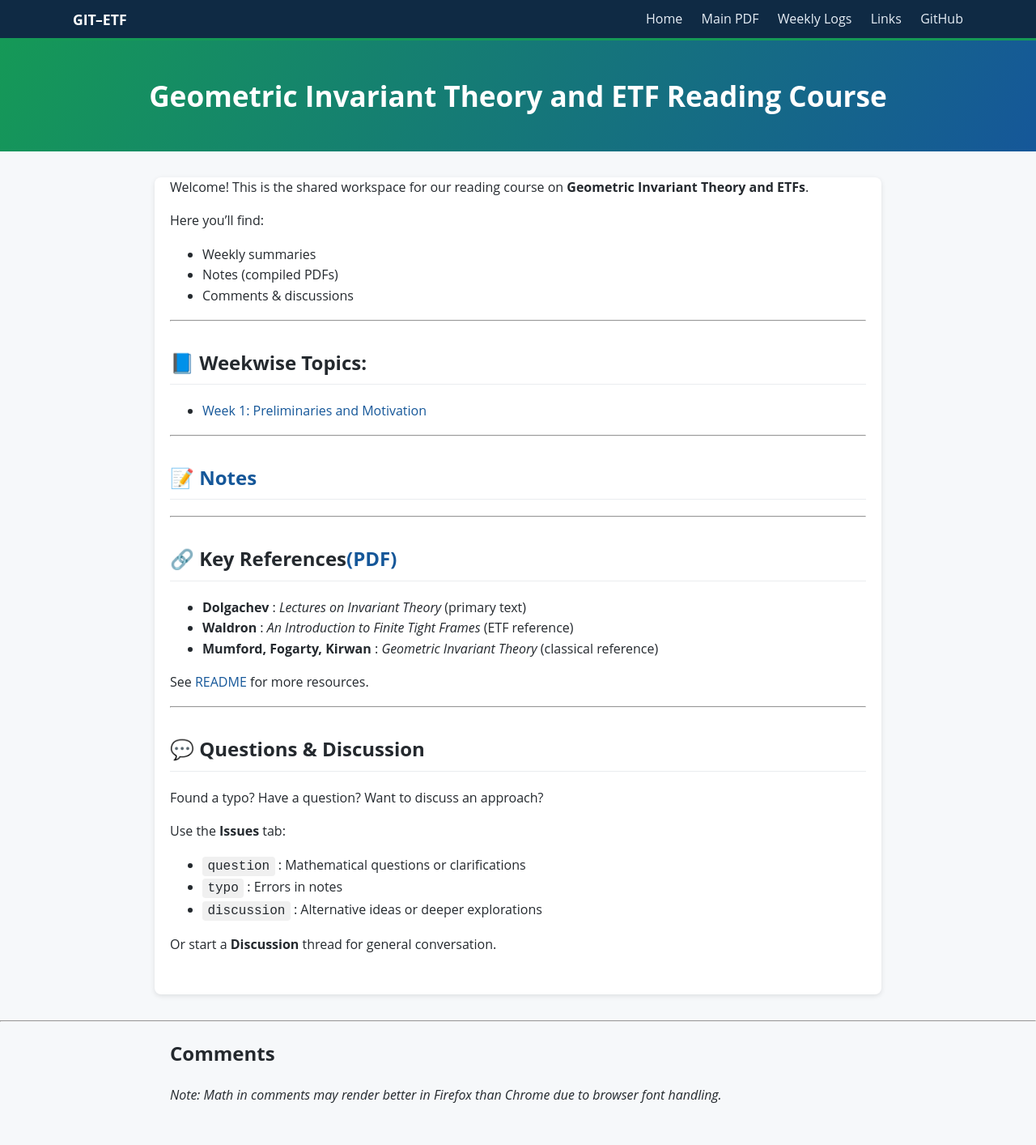
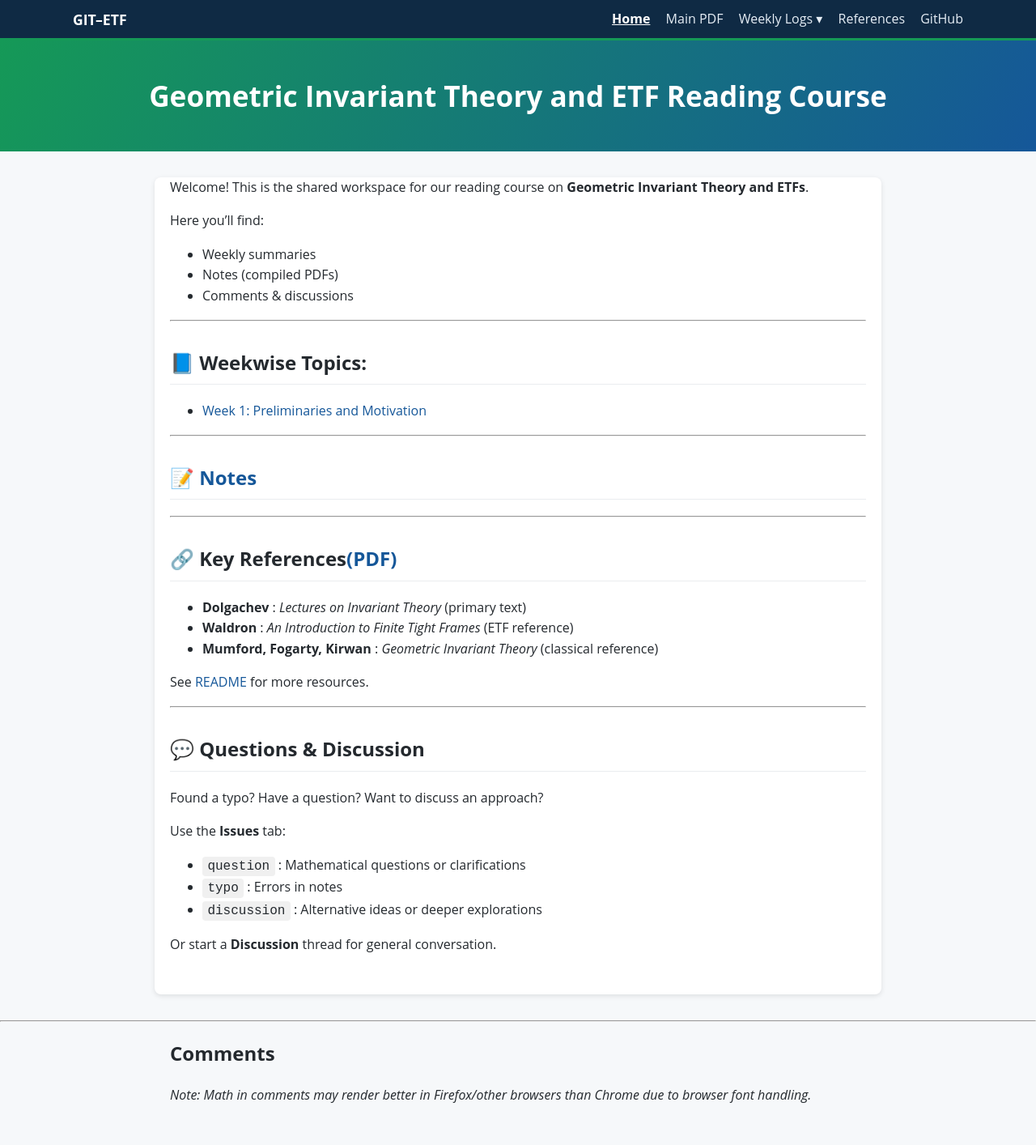
Before and after one commit to ayanava314/GIT-ETF, a Jekyll site: the page built from index.md, in a window 1280 px wide. Shown: the whole page at 81% size. Built offline with Jekyll 4.4.1, drawn with Linux system fonts in a browser that asks for light colours; comment, search, counter and statistics services are not loaded.

Commit message:
Refactor CSS comments and dropdown structure
Updated styling comments for clarity and organized dropdown menu for weekly logs.

```diff
--- a/_layouts/default.html
+++ b/_layouts/default.html
@@ -39,9 +41,9 @@
   }
 }
 
-/* ================================
-   BASE THEME (CAYMAN-LIKE)
-   ================================ */
+/* ======================================================
+   BASE THEME (CAYMAN-STYLE)
+   ====================================================== */
 @import url("https://fonts.googleapis.com/css?family=Open+Sans:300,400,600,700");
 @import url("https://fonts.googleapis.com/css?family=Roboto+Mono:400,700");
 
@@ -60,9 +62,9 @@
   line-height: 1.6;
 }
 
-/* ================================
+/* ======================================================
    TOP NAV BAR
-   ================================ */
+   ====================================================== */
 .site-nav {
   background: #0f2a44;
   border-bottom: 3px solid var(--accent);
@@ -84,6 +86,11 @@
   text-decoration: none;
 }
 
+.nav-links {
+  display: flex;
+  align-items: center;
+}
+
 .nav-links a {
   margin-left: 1.2rem;
   color: #e6eef6;
@@ -96,24 +103,83 @@
   color: #ffffff;
 }
 
+/* Active page highlight */
+.nav-links a.active {
+  text-decoration: underline;
+  font-weight: 700;
+  color: #ffffff;
+}
+
+/* ======================================================
+   DROPDOWN (WEEKLY LOGS)
+   ====================================================== */
+.dropdown {
+  position: relative;
+  display: inline-block;
+  margin-left: 1.2rem;
+}
+
+.dropdown-toggle {
+  cursor: pointer;
+  color: #e6eef6;
+  font-weight: 500;
+}
+
+.dropdown-menu {
+  display: none;
+  position: absolute;
+  background: #0f2a44;
+  min-width: 140px;
+  margin-top: 0.4rem;
+  border-radius: 4px;
+  box-shadow: 0 4px 10px rgba(0,0,0,0.2);
+  z-index: 10;
+}
+
+.dropdown-menu a {
+  display: block;
+  padding: 0.5rem 0.8rem;
+  color: #e6eef6;
+  text-decoration: none;
+}
+
+.dropdown-menu a:hover {
+  background: rgba(255,255,255,0.08);
+}
+
+.dropdown-menu a.active {
+  font-weight: 700;
+  text-decoration: underline;
+  color: #ffffff;
+}
+
+.dropdown:hover .dropdown-menu {
+  display: block;
+}
+
 /* Mobile */
 @media (max-width: 768px) {
   .nav-inner {
     flex-direction: column;
     align-items: flex-start;
   }
+
   .nav-links {
     margin-top: 0.4rem;
+    flex-wrap: wrap;
   }
-  .nav-links a {
+
+  .nav-links a,
+  .dropdown {
     margin-left: 0;
     margin-right: 1rem;
+    margin-top: 0.3rem;
   }
 }
 
-/* ================================
+/* ======================================================
    TITLE BANNER
-   ================================ */
+   ====================================================== */
 .site-header {
   background: linear-gradient(120deg, var(--accent), var(--accent2));
   color: white;
@@ -132,9 +198,9 @@
   font-size: 1.1rem;
 }
 
-/* ================================
+/* ======================================================
    MAIN CONTENT
-   ================================ */
+   ====================================================== */
 main {
   max-width: 860px;
   margin: 2rem auto;
@@ -178,15 +244,44 @@
   <!-- TOP NAVIGATION -->
   <nav class="site-nav">
     <div class="nav-inner">
+
       <a href="{{ '/' | relative_url }}" class="nav-title">
         GIT–ETF
       </a>
+
       <div class="nav-links">
-        <a href="{{ '/' | relative_url }}">Home</a>
-        <a href="{{ '/notes/main.pdf' | relative_url }}">Main PDF</a>
-        <a href="{{ '/week01.html' | relative_url }}">Weekly Logs</a>
-        <a href="{{ '/links.html' | relative_url }}">Links</a>
-        <a href="https://github.com/ayanava314/GIT-ETF" target="_blank">GitHub</a>
+
+        <a href="{{ '/' | relative_url }}"
+           class="{% if page.url == '/' %}active{% endif %}">
+          Home
+        </a>
+
+        <a href="{{ '/notes/main.pdf' | relative_url }}">
+          Main PDF
+        </a>
+
+        <!-- Weekly Logs Dropdown -->
+        <div class="dropdown">
+          <span class="dropdown-toggle">
+            Weekly Logs ▾
+          </span>
+          <div class="dropdown-menu">
+            <a href="{{ '/week01.html' | relative_url }}"
+               class="{% if page.url contains 'week01' %}active{% endif %}">
+              Week 1
+            </a>
+          </div>
+        </div>
+
+        <a href="{{ '/references.html' | relative_url }}"
+           class="{% if page.url contains 'references' %}active{% endif %}">
+          References
+        </a>
+
+        <a href="https://github.com/ayanava314/GIT-ETF" target="_blank">
+          GitHub
+        </a>
+
       </div>
     </div>
   </nav>
@@ -206,10 +301,12 @@
 
   <!-- COMMENTS -->
   <hr>
-  <div id="comments" style="max-width:860px;margin:0 auto 3rem auto;padding:0 1.2rem;">
+  <div id="comments"
+       style="max-width:860px;margin:0 auto 3rem auto;padding:0 1.2rem;">
     <h2>Comments</h2>
     <p><em>
-      Note: Math in comments may render better in Firefox than Chrome due to browser font handling.
+      Note: Math in comments may render better in Firefox/other browsers than Chrome due to
+      browser font handling.
     </em></p>
 
     <script src="https://giscus.app/client.js"
```
Also changed, not shown: other parts of _layouts/default.html (+3 -1 lines).
